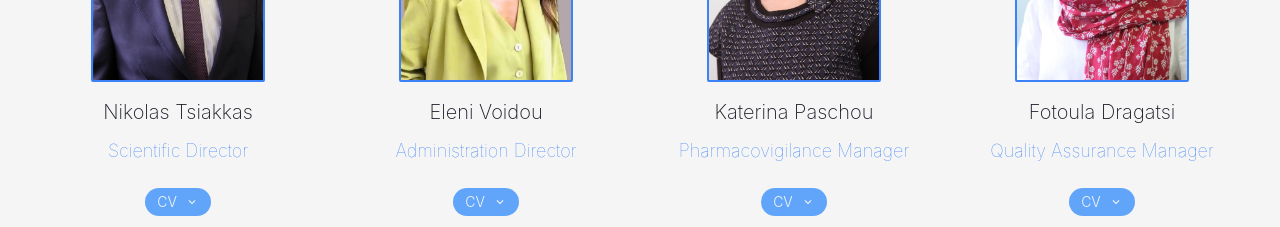
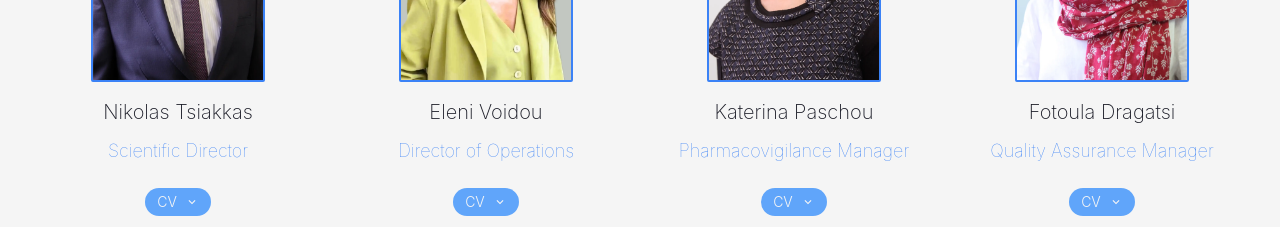
Before and after one commit to Medwork-CRO/webpage, a Next.js app: page /about-us in a window 1280 px wide. Shown: the part 2020-2247 px from the top of the page. Built offline with nearby package versions, Linux system fonts and the light colour scheme.

Commit message:
Update latest wants from Voidou

```diff
--- a/src/components/People.tsx
+++ b/src/components/People.tsx
@@ -21,10 +21,10 @@ const membersInfo: MemberInfo[] = [
     {
         image: person2,
         name: "Eleni Voidou",
-        title: "Administration Director",
+        title: "Director of Operations",
         description: [
             "As the head of Medwork's operations, Eleni is one of the driving forces behind our commitment to client satisfaction and the continuous development of our team. With a background in the pharmaceutical industry dating back to 1997, her professional journey began in the medical device sector, where she transitioned from hand-on operational responsibilities to strategic roles in sales. Between 2004 and 2008, she took charge as the Sales Manager for the GE Healthcare ICU/CCU monitoring product line in Greece, navigating the intricacies of the industry.",
-            "In 2009, Eleni seamlessly shifted gears into the pharmaceutical domain, taking on the role of Administration Director at Medwork. In this capacity, she not only refined her skills in business development and operational management but also played a pivotal role in steering the company towards sustained growth.",
+            "In 2009, Eleni seamlessly shifted gears into the pharmaceutical domain, taking on the role of Director of Operations at Medwork. In this capacity, she not only refined her skills in business development and operational management but also played a pivotal role in steering the company towards sustained growth.",
             "Eleni holds a Bachelor's degree in Physics and a Master's degree in Biomedical Engineering from Imperial College London.",
         ]
     },
```
Also changed, not shown: public/assets/people/eleni_voidou.webp.
